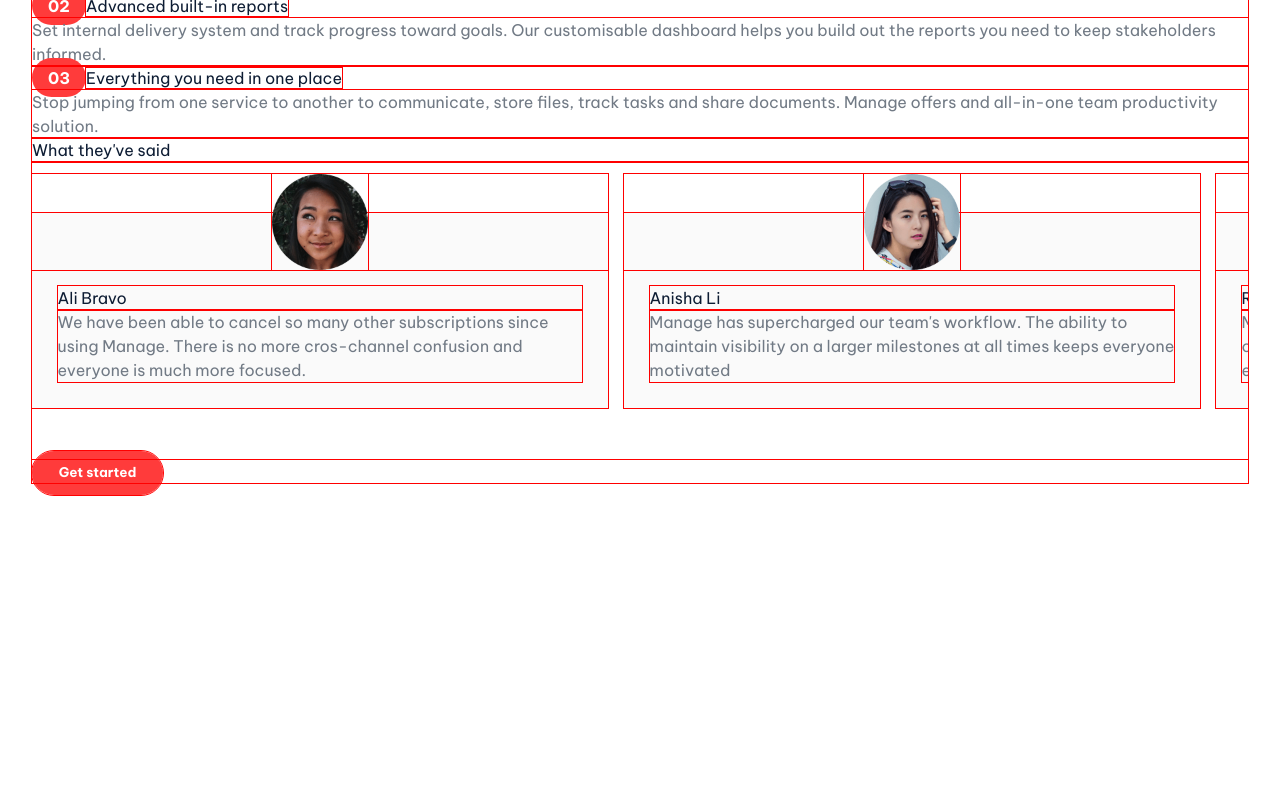
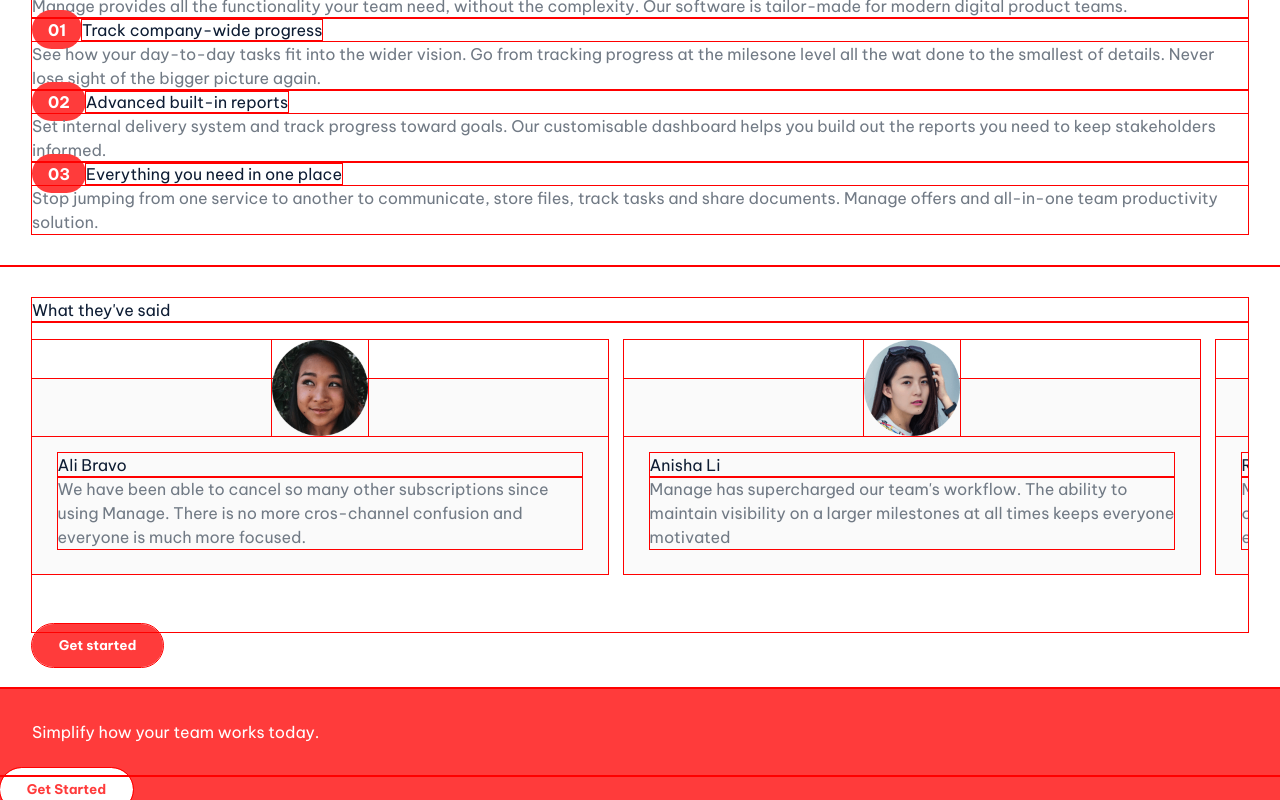
Before and after one commit to JacobJax/manage-landing-page, a React (Vite) app: page / in a window 1280 px wide. Shown: the part 1525-2325 px from the top of the page. Before the commit the page ends 2040 px from the top, so only its background shows below. Built offline with nearby package versions, Linux system fonts and the light colour scheme.

Commit message:
create call to action

```diff
--- a/src/App.css
+++ b/src/App.css
@@ -3,9 +3,7 @@
 #root {
   font-family: 'Be Vietnam Pro', sans-serif;
 
-  max-width: 1280px;
   margin: 0 auto;
-  padding: 2rem;
   position: relative;
   overflow-x: hidden;
 }
--- a/src/App.jsx
+++ b/src/App.jsx
@@ -3,6 +3,7 @@ import Navbar from './components/Navbar'
 import Header from './components/Header'
 import Difference from './components/Difference'
 import Testimonial from './components/Testimonial'
+import Calltoaction from './components/Calltoaction'
 
 function App() {
   return (
@@ -11,6 +12,7 @@ function App() {
     <Header />
     <Difference />
     <Testimonial />
+    <Calltoaction />
     </>
   )
 }
--- /dev/null
+++ b/src/components/Calltoaction.css
@@ -0,0 +1,8 @@
+#calltoaction {
+   background-color: var(--bright-red);
+   color: #fff;
+}
+.btn-white {
+   background-color: #fff;
+   color: var(--bright-red);
+}
--- a/src/components/Calltoaction.jsx
+++ b/src/components/Calltoaction.jsx
@@ -0,0 +1,17 @@
+import './Calltoaction.css'
+
+export default function Calltoaction() {
+   return (
+      <section id="calltoaction"
+         className='
+            text-center
+            p-16
+         '
+      >
+         <h1 className='text-5xl font-bold mb-6 container'>Simplify how your team works today.</h1>
+         <div className="btn-container p-2">
+            <a href="#" className="btn btn-white">Get Started</a>
+         </div>
+      </section>
+   )
+}
--- a/src/components/Difference.jsx
+++ b/src/components/Difference.jsx
@@ -10,6 +10,7 @@ export default function Difference() {
             md:justify-between
             py-16
             gap-12
+            container
          "
       >
          <div id="difference-top" className='text-center md:w-2/5 md:text-left'>
@@ -33,7 +34,7 @@ export default function Difference() {
                   <span
                      className="
                         font-bold
-                        text-lg
+                        text-md
                         pl-2
                         inline-block
                         w-fit
@@ -45,7 +46,7 @@ export default function Difference() {
                   <span
                      className="
                         font-bold
-                        text-lg
+                        text-md
                         pl-2
                         inline-block
                         w-fit
@@ -57,7 +58,7 @@ export default function Difference() {
                   <span
                      className="
                         font-bold
-                        text-lg
+                        text-md
                         pl-2
                         inline-block
                         w-fit
--- a/src/components/Header.jsx
+++ b/src/components/Header.jsx
@@ -11,6 +11,7 @@ export default function Header() {
             md:flex-row-reverse
             md:items-center
             md:justify-between
+            container
          '
       >
          <div id="header-bg">
--- a/src/components/Navbar.jsx
+++ b/src/components/Navbar.jsx
@@ -35,6 +35,7 @@ export default function Navbar() {
             flex
             justify-between
             py-2
+            container
          '
       >
          <div className="nav-item" id="logo">
--- a/src/components/Testimonial.css
+++ b/src/components/Testimonial.css
@@ -27,12 +27,16 @@
    display: flex;
    gap: 1rem;
    overflow-x: scroll;
-   padding: 3.2rem 0;
+   padding: 3.6rem 0;
 }
+#testimony-container::-webkit-scrollbar {
+   display: none;
+}
+
 @media(max-width: 768px) {
    #testimony-container {
       width: 400%;
-      overflow-x: scroll;
+      /* overflow-x: scroll; */
    }
 }
 
--- a/src/components/Testimonial.jsx
+++ b/src/components/Testimonial.jsx
@@ -13,7 +13,7 @@ export default function Testimonial() {
    })
 
    return(
-      <section id="testimonial" className='text-center'>
+      <section id="testimonial" className='text-center container'>
          <h1 className='text-center text-4xl font-bold mb-16'>What they&apos;ve said</h1>
          <div id="testimony-container" className=''>
             { testimon }
--- a/src/index.css
+++ b/src/index.css
@@ -39,3 +39,9 @@ h1, h2, h3, h4, h5, h6 {
   font-size: unset;
   font-weight: unset;
 }
+
+.container {
+  max-width: 1280px;
+  padding: 2rem;
+  margin: auto;
+}
```
